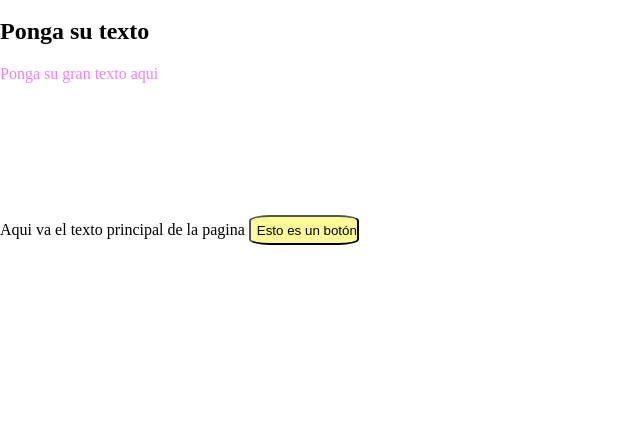
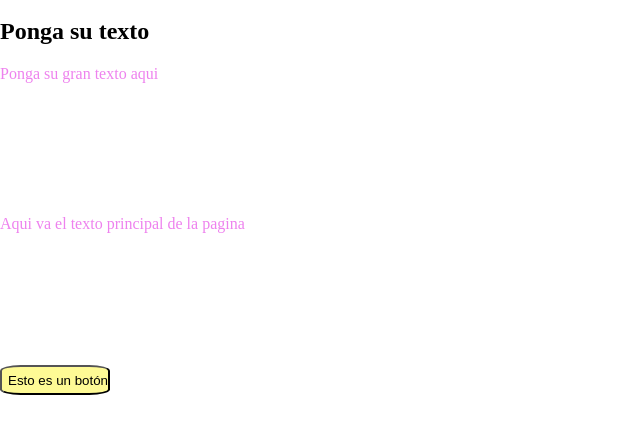
Before and after one commit to WhosCris/JS, a website: page index.html in a window 1280 px wide. Shown: the part 120-554 px from the top of the page, without its empty margins (0-640 px from the left). Drawn offline with Linux system fonts and the light colour scheme.

Commit message:
akucubauvbc

```diff
--- a/Style.css
+++ b/Style.css
@@ -22,6 +22,12 @@ body {
   height: 150px;
   color: violet;
 }
+.encabezado2 {
+  margin: 0;
+  padding: 0;
+  height: 150px;
+  color: violet;
+}
 
 h1 {
   padding: 0;
--- a/index.html
+++ b/index.html
@@ -21,7 +21,7 @@
                 Ponga su texto
             </h2>
             <p class="encabezado">Ponga su gran texto aqui</p>
-            Aqui va el texto principal de la pagina
+            <p class="encabezado2">Aqui va el texto principal de la pagina</p>
             <input type="button" onclick="Alerta()" class="boton" value="Esto es un botón">
         </section>
     </body>
```
Also changed, not shown: .github/workflows/CI.yml.
